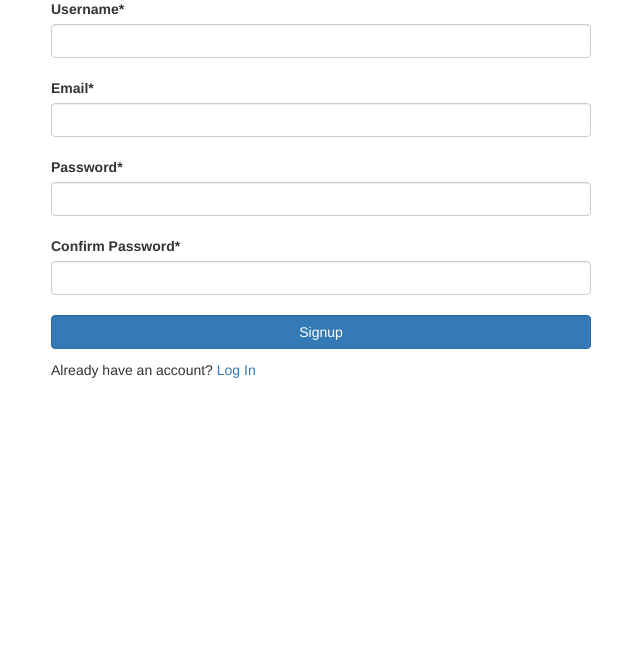
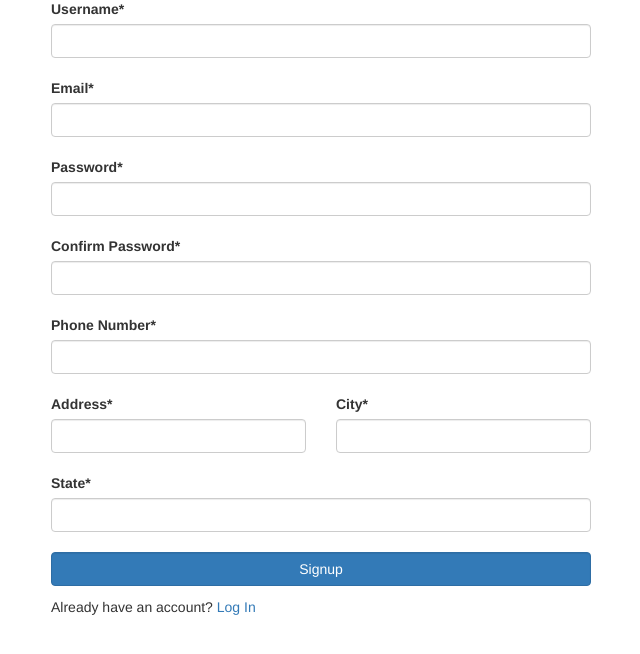
Before and after one commit to AugmentedMode/database-final, a Flask app: page /signup/ in a window 1280 px wide. Shown: the part 91-745 px from the top of the page, without its empty margins (319-959 px from the left). Run offline with Flask 2, Linux system fonts and the light colour scheme; some libraries are stand-ins or nearby versions.

Commit message:
making things happen

```diff
--- a/manage.py
+++ b/manage.py
@@ -70,11 +70,15 @@ def signup():
         username = request.form['username']
         password = functions.generate_password_hash(request.form['password'])
         email = request.form['email']
+        phone_number = request.form['phone_number']
+        street = request.form['street']
+        city = request.form['city']
+        state = request.form['state']
         check = functions.check_username(username)
         if check:
             flash('Username already taken!')
         else:
-            functions.signup_user(username, password, email)
+            functions.signup_user(username, password, email, phone_number, street, city, state)
             session['username'] = username
             user_id = functions.check_user_exists(username, password)
             session['id'] = user_id
--- a/templates/signup.html
+++ b/templates/signup.html
@@ -40,7 +40,26 @@
       <br>
       {{ form.confirm_password(class='form-control no_borders') }}
       <br>
-                {{ form.submit(class='form-control btn btn-primary no_borders') }}
+      {{ form.phone_number.label }}
+      <br>
+      {{ form.phone_number(class='form-control no_borders') }}
+      <br>
+      <div class="row">
+        <div class="col-lg-6">
+          {{ form.street.label }}
+          {{ form.street(class='form-control no_borders') }}
+        </div>
+        <div class="col-lg-6">
+          {{ form.city.label }}
+          {{ form.city(class='form-control no_borders') }}
+        </div>
+      </div>
+      <br>
+      {{ form.state.label }}
+      <br>
+      {{ form.state(class='form-control no_borders') }}
+      <br>
+      {{ form.submit(class='lg-6 form-control btn btn-primary no_borders') }}
     </form>
     <h5>Already have an account? <a href="/login/">Log In</a></h5>
   </div>
--- a/utils/forms.py
+++ b/utils/forms.py
@@ -21,6 +21,15 @@ class SignUpForm(FlaskForm):
       your password"), validators.EqualTo('confirm_password', message='Passwords must match')])
     confirm_password = PasswordField('Confirm Password*', [validators.Required("Confirm \
       your password")])
+    phone_number = TextField('Phone Number*', [validators.Required("Please enter \
+      your Phone Number")])
+    street = TextField('Address*', [validators.Required("Please enter \
+        your Address")])
+    city = TextField('City*', [validators.Required("Please enter \
+      your City")])
+    state = TextField('State*', [validators.Required("Please enter \
+      your State")])
+
     submit = SubmitField('Signup')
 
 
--- a/utils/functions.py
+++ b/utils/functions.py
@@ -85,7 +85,7 @@ def check_username(username):
         return False
 
 
-def signup_user(username, password, email):
+def signup_user(username, password, email, phone_number, street, city, state):
     '''
         Function for storing the details of a user into the database
         while registering
@@ -93,7 +93,7 @@ def signup_user(username, password, email):
     conn = get_database_connection()
     try:
         cursor = conn.cursor()
-        cursor.execute("INSERT INTO users(username, password, email) VALUES (?, ?, ?)", (username, password, email))
+        cursor.execute("INSERT INTO users(username, password, email, phone_number, street, city, state) VALUES (?, ?, ?, ?, ?, ?, ?)", (username, password, email, phone_number, street, city, state))
         conn.commit()
         cursor.close()
         return
```
Also changed, not shown: schema_sqlite.sql (+7 -0 lines), database.db. Lines whose indentation alone changed are shown as unchanged.
